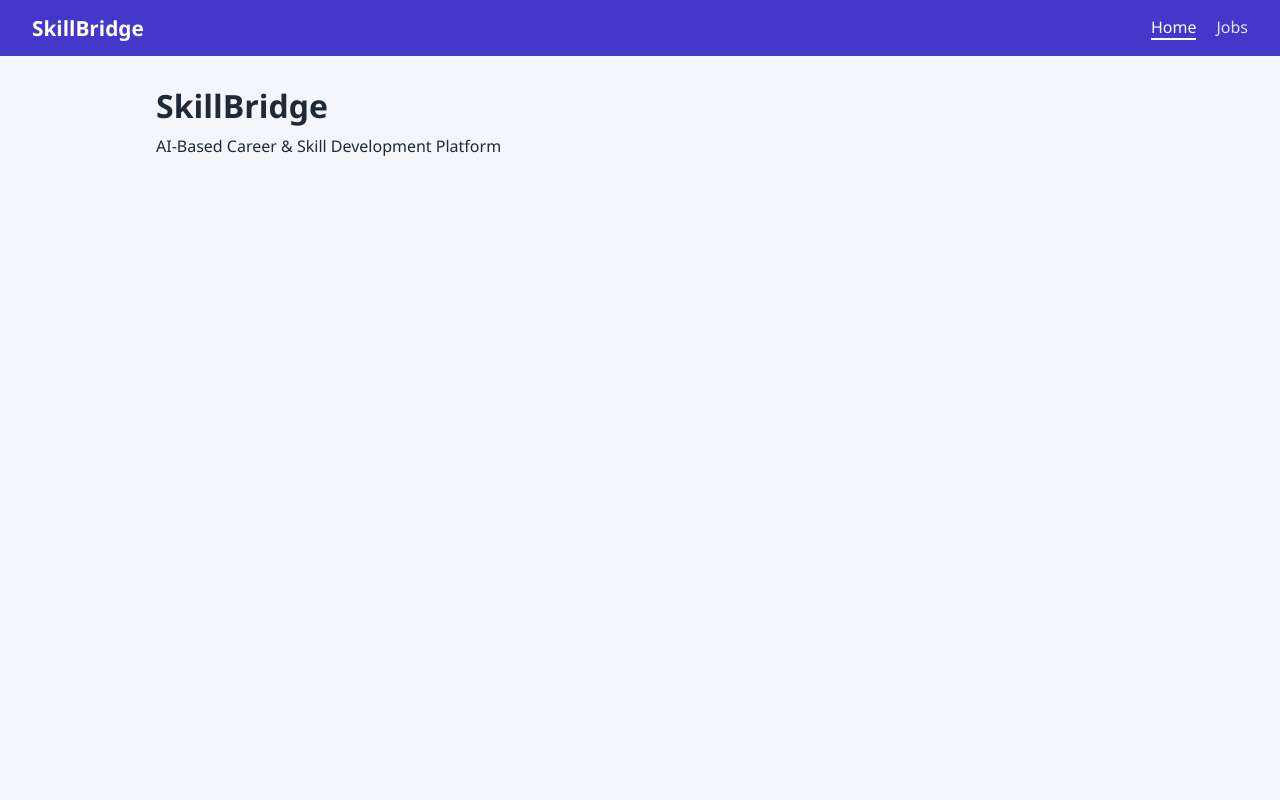
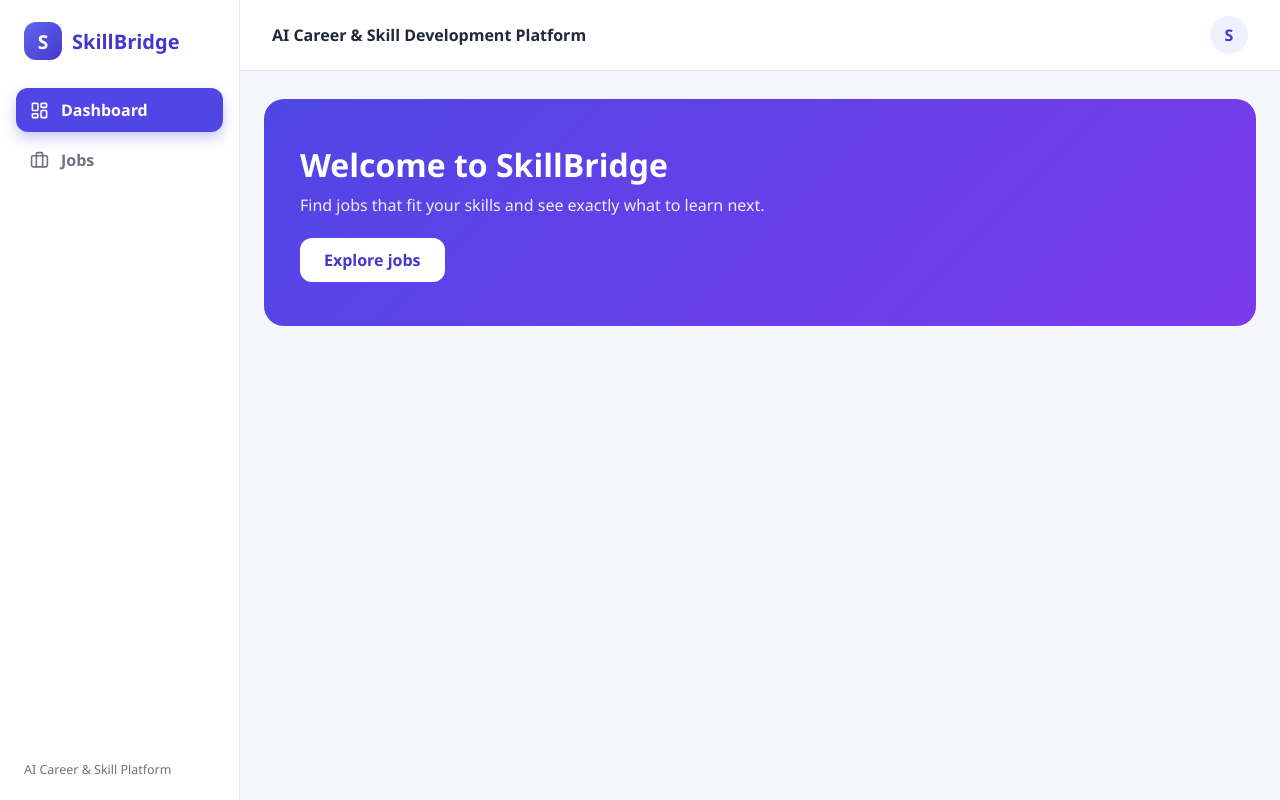
Before and after one commit to pradnyabodke7-max/Skillbridge, a React app in the folder frontend/: page / in a window 1280 px wide. Built offline with nearby package versions, Linux system fonts and the light colour scheme; the HTML template or start-up script is replaced by a standard one.

Commit message:
New sidebar layout and pastel job cards

```diff
--- a/frontend/package.json
+++ b/frontend/package.json
@@ -11,6 +11,7 @@
   },
   "dependencies": {
     "axios": "^1.20.0",
+    "lucide-react": "^1.54.0",
     "react": "^19.2.8",
     "react-dom": "^19.2.8",
     "react-router-dom": "^7.18.4"
--- a/frontend/src/App.jsx
+++ b/frontend/src/App.jsx
@@ -1,32 +1,63 @@
-import { Routes, Route, NavLink } from 'react-router-dom';
+import { Routes, Route, NavLink, Link } from 'react-router-dom';
+import { LayoutDashboard, Briefcase } from 'lucide-react';
 import JobsPage from './pages/JobsPage';
 import JobDetailsPage from './pages/JobDetailsPage';
+
+// Teammates: add your own pages to this list and to <Routes> below
+const navItems = [
+  { to: '/', label: 'Dashboard', icon: LayoutDashboard, end: true },
+  { to: '/jobs', label: 'Jobs', icon: Briefcase, end: false },
+];
 
 function Home() {
   return (
     <div className="page">
-      <h1>SkillBridge</h1>
-      <p>AI-Based Career &amp; Skill Development Platform</p>
+      <div className="hero">
+        <h1>Welcome to SkillBridge</h1>
+        <p>Find jobs that fit your skills and see exactly what to learn next.</p>
+        <Link className="hero-btn" to="/jobs">
+          Explore jobs
+        </Link>
+      </div>
     </div>
   );
 }
 
 export default function App() {
   return (
-    <>
-      <nav className="navbar">
-        <span className="brand">SkillBridge</span>
-        <div className="links">
-          <NavLink to="/">Home</NavLink>
-          <NavLink to="/jobs">Jobs</NavLink>
+    <div className="app-shell">
+      <aside className="sidebar">
+        <div className="logo">
+          <span className="logo-mark">S</span>
+          <span className="logo-text">SkillBridge</span>
         </div>
+
+        <nav className="side-nav">
+          {navItems.map(({ to, label, icon: Icon, end }) => (
+            <NavLink key={to} to={to} end={end} className="side-link">
+              <Icon size={19} />
+              <span>{label}</span>
+            </NavLink>
+          ))}
         </nav>
 
+        <div className="side-footer">AI Career &amp; Skill Platform</div>
+      </aside>
+
+      <div className="main-area">
+        <header className="topbar">
+          <span className="topbar-title">AI Career &amp; Skill Development Platform</span>
+          <div className="avatar">S</div>
+        </header>
+
+        <main>
           <Routes>
             <Route path="/" element={<Home />} />
             <Route path="/jobs" element={<JobsPage />} />
             <Route path="/jobs/:id" element={<JobDetailsPage />} />
           </Routes>
-    </>
+        </main>
+      </div>
+    </div>
   );
 }
--- a/frontend/src/index.css
+++ b/frontend/src/index.css
@@ -1,3 +1,15 @@
+:root {
+  --primary: #4f46e5;
+  --primary-dark: #4338ca;
+  --primary-soft: #eef2ff;
+  --bg: #f5f6fb;
+  --card: #ffffff;
+  --text: #1f2937;
+  --muted: #6b7280;
+  --border: #e5e7eb;
+  --radius: 16px;
+}
+
 * {
   box-sizing: border-box;
   margin: 0;
@@ -6,148 +18,266 @@
 
 body {
   font-family: 'Segoe UI', Arial, sans-serif;
-  background: #f4f6fb;
-  color: #1f2937;
+  background: var(--bg);
+  color: var(--text);
 }
 
-.navbar {
+/* ---------- Layout ---------- */
+.app-shell {
+  display: flex;
+  min-height: 100vh;
+}
+
+.sidebar {
+  position: sticky;
+  top: 0;
+  height: 100vh;
+  width: 240px;
+  flex-shrink: 0;
+  display: flex;
+  flex-direction: column;
+  background: var(--card);
+  border-right: 1px solid var(--border);
+  padding: 22px 16px;
+}
+
+.logo {
+  display: flex;
+  align-items: center;
+  gap: 10px;
+  margin-bottom: 28px;
+  padding: 0 8px;
+}
+
+.logo-mark {
+  display: grid;
+  place-items: center;
+  width: 38px;
+  height: 38px;
+  border-radius: 12px;
+  background: linear-gradient(135deg, #6366f1, #4338ca);
+  color: #fff;
+  font-weight: 800;
+  font-size: 1.2rem;
+}
+
+.logo-text {
+  font-size: 1.25rem;
+  font-weight: 800;
+  color: var(--primary-dark);
+}
+
+.side-nav {
+  display: flex;
+  flex-direction: column;
+  gap: 6px;
+}
+
+.side-link {
+  display: flex;
+  align-items: center;
+  gap: 12px;
+  padding: 11px 14px;
+  border-radius: 12px;
+  color: var(--muted);
+  font-weight: 600;
+  text-decoration: none;
+  transition: background 0.15s, color 0.15s;
+}
+
+.side-link:hover {
+  background: var(--primary-soft);
+  color: var(--primary-dark);
+}
+
+.side-link.active {
+  background: var(--primary);
+  color: #fff;
+  box-shadow: 0 6px 14px rgba(79, 70, 229, 0.3);
+}
+
+.side-footer {
+  margin-top: auto;
+  padding: 0 8px;
+  font-size: 0.78rem;
+  color: var(--muted);
+}
+
+.main-area {
+  flex: 1;
+  min-width: 0;
+}
+
+.topbar {
   display: flex;
   justify-content: space-between;
   align-items: center;
-  padding: 14px 32px;
-  background: #4338ca;
-  color: #fff;
+  padding: 16px 32px;
+  background: var(--card);
+  border-bottom: 1px solid var(--border);
 }
 
-.brand {
-  font-size: 1.3rem;
+.topbar-title {
+  font-weight: 700;
+  color: var(--text);
+}
+
+.avatar {
+  display: grid;
+  place-items: center;
+  width: 38px;
+  height: 38px;
+  border-radius: 50%;
+  background: var(--primary-soft);
+  color: var(--primary-dark);
   font-weight: 700;
 }
 
-.links {
-  display: flex;
-  gap: 20px;
-}
-
-.links a {
-  color: #e0e7ff;
-  text-decoration: none;
-  font-weight: 500;
-}
-
-.links a.active {
-  color: #fff;
-  border-bottom: 2px solid #fff;
-}
-
 .page {
-  max-width: 1000px;
+  max-width: 1050px;
   margin: 28px auto;
-  padding: 0 16px;
+  padding: 0 24px;
 }
 
 .page h1 {
   margin-bottom: 8px;
 }
 
+/* ---------- Home hero ---------- */
+.hero {
+  padding: 44px 36px;
+  border-radius: 20px;
+  background: linear-gradient(135deg, #4f46e5, #7c3aed);
+  color: #fff;
+}
+
+.hero h1 {
+  font-size: 2rem;
+}
+
+.hero p {
+  margin: 8px 0 22px;
+  opacity: 0.9;
+}
+
+.hero-btn {
+  display: inline-block;
+  padding: 11px 24px;
+  border-radius: 12px;
+  background: #fff;
+  color: var(--primary-dark);
+  font-weight: 700;
+  text-decoration: none;
+}
+
+/* ---------- Search + filters ---------- */
 .search-bar {
   display: flex;
   gap: 10px;
-  margin: 12px 0;
+  margin: 14px 0;
 }
 
 .search-bar input {
   flex: 1;
-  padding: 10px 14px;
-  border: 1px solid #cbd5e1;
-  border-radius: 8px;
+  padding: 12px 16px;
+  border: 1px solid var(--border);
+  border-radius: 12px;
   font-size: 0.95rem;
+  background: var(--card);
+}
+
+.search-bar input:focus,
+.toolbar select:focus {
+  outline: 2px solid var(--primary);
+  border-color: transparent;
 }
 
 .search-bar button {
-  padding: 10px 20px;
-  background: #4338ca;
+  padding: 12px 24px;
+  background: var(--primary);
   color: #fff;
   border: none;
-  border-radius: 8px;
+  border-radius: 12px;
   font-size: 0.95rem;
-  font-weight: 600;
+  font-weight: 700;
   cursor: pointer;
 }
 
 .search-bar button:hover {
-  background: #3730a3;
+  background: var(--primary-dark);
 }
 
 .toolbar {
   display: flex;
   align-items: center;
   gap: 12px;
-  margin: 16px 0;
+  margin: 16px 0 20px;
+  color: var(--muted);
+  font-weight: 600;
 }
 
 .toolbar select {
-  padding: 8px 12px;
-  border: 1px solid #cbd5e1;
-  border-radius: 8px;
+  padding: 9px 14px;
+  border: 1px solid var(--border);
+  border-radius: 10px;
   font-size: 0.95rem;
+  background: var(--card);
 }
 
+/* ---------- Job cards ---------- */
 .job-grid {
   display: grid;
-  grid-template-columns: repeat(auto-fill, minmax(290px, 1fr));
-  gap: 16px;
+  grid-template-columns: repeat(auto-fill, minmax(300px, 1fr));
+  gap: 18px;
 }
 
 .job-card {
   position: relative;
-  background: #fff;
-  border-radius: 12px;
-  padding: 18px;
-  box-shadow: 0 2px 8px rgba(0, 0, 0, 0.08);
+  height: 100%;
+  background: var(--card);
+  border-radius: var(--radius);
+  padding: 20px;
+  box-shadow: 0 2px 8px rgba(0, 0, 0, 0.06);
 }
+
+/* pastel colours, repeating (works with the Link wrapper) */
+.job-card-link:nth-child(5n + 1) .job-card { background: #fde7d6; }
+.job-card-link:nth-child(5n + 2) .job-card { background: #d9f5e8; }
+.job-card-link:nth-child(5n + 3) .job-card { background: #e6e0fb; }
+.job-card-link:nth-child(5n + 4) .job-card { background: #dbeefc; }
+.job-card-link:nth-child(5n + 5) .job-card { background: #fbe0ec; }
 
 .job-card h3 {
   margin-bottom: 4px;
-  padding-right: 90px;
+  padding-right: 100px;
+  font-size: 1.1rem;
 }
 
 .company {
-  color: #4338ca;
-  font-weight: 600;
+  color: var(--primary-dark);
+  font-weight: 700;
   margin-bottom: 8px;
 }
 
 .meta {
-  font-size: 0.88rem;
-  color: #6b7280;
-  margin-bottom: 10px;
+  font-size: 0.86rem;
+  color: #4b5563;
+  margin-bottom: 14px;
 }
 
 .match-badge {
   position: absolute;
-  top: 14px;
-  right: 14px;
-  padding: 4px 10px;
+  top: 16px;
+  right: 16px;
+  padding: 5px 11px;
   border-radius: 999px;
-  font-size: 0.8rem;
-  font-weight: 700;
+  font-size: 0.78rem;
+  font-weight: 800;
 }
 
-.match-badge.high {
-  background: #dcfce7;
-  color: #166534;
-}
-
-.match-badge.medium {
-  background: #fef9c3;
-  color: #854d0e;
-}
-
-.match-badge.low {
-  background: #fee2e2;
-  color: #991b1b;
-}
+.match-badge.high { background: #16a34a; color: #fff; }
+.match-badge.medium { background: #f59e0b; color: #fff; }
+.match-badge.low { background: #ef4444; color: #fff; }
 
 .skills {
   display: flex;
@@ -156,28 +286,51 @@ body {
 }
 
 .skill-tag {
-  background: #e0e7ff;
-  color: #3730a3;
-  padding: 3px 10px;
+  background: rgba(255, 255, 255, 0.75);
+  color: #374151;
+  padding: 4px 11px;
   border-radius: 999px;
-  font-size: 0.8rem;
+  font-size: 0.78rem;
+  font-weight: 600;
 }
 
 .skill-tag.matched {
-  background: #dcfce7;
+  background: #bbf7d0;
   color: #166534;
 }
 
 .skill-tag.missing {
-  background: #fee2e2;
+  background: #fecaca;
   color: #991b1b;
 }
 
 .message {
   margin: 8px 0;
-  color: #6b7280;
+  color: var(--muted);
 }
 
 .error {
   color: #b91c1c;
 }
+
+/* ---------- Small screens ---------- */
+@media (max-width: 800px) {
+  .sidebar {
+    width: 72px;
+    padding: 18px 10px;
+  }
+
+  .logo-text,
+  .side-link span,
+  .side-footer {
+    display: none;
+  }
+
+  .side-link {
+    justify-content: center;
+  }
+
+  .topbar-title {
+    display: none;
+  }
+}
--- a/frontend/src/pages/details.css
+++ b/frontend/src/pages/details.css
@@ -57,3 +57,21 @@
   font-weight: 600;
   text-decoration: none;
 }
+.details-card .skill-tag {
+  background: var(--primary-soft);
+  color: var(--primary-dark);
+}
+
+.details-card .skill-tag.matched {
+  background: #bbf7d0;
+  color: #166534;
+}
+
+.details-card .skill-tag.missing {
+  background: #fecaca;
+  color: #991b1b;
+}
+
+.details-card {
+  border-radius: 20px;
+}
```
Also changed, not shown: 1 other file (tests, documents, lock files or other folders). Lines whose indentation alone changed are shown as unchanged.
